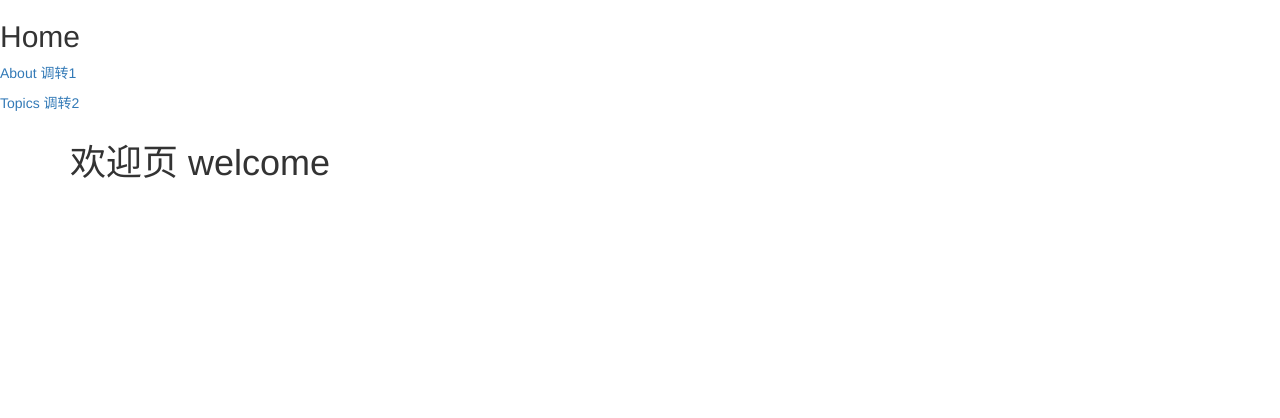
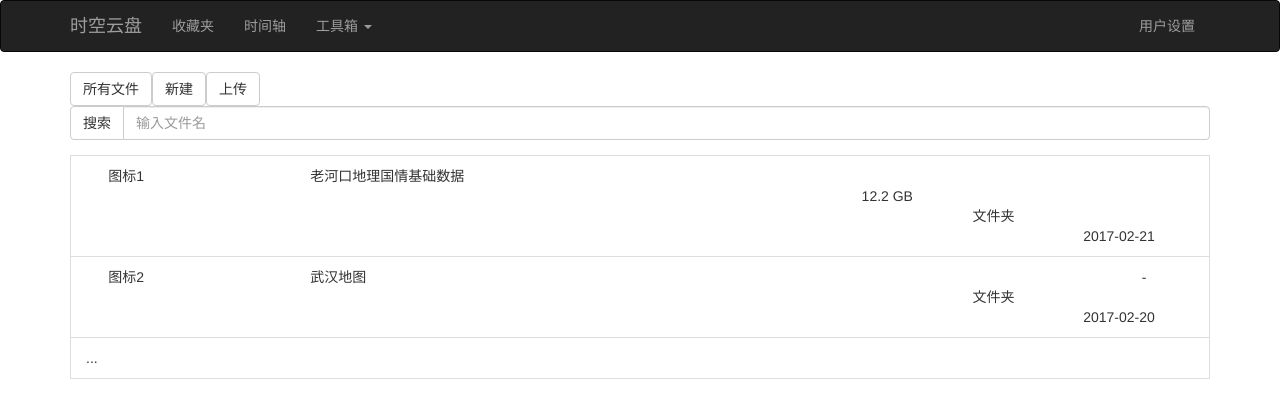
Before and after one commit to JafarAkhondali/HGTLite-geobox-securityfix-480775, a React app in the folder box/assets/: page / in a window 1280 px wide. Built offline with nearby package versions, Linux system fonts and the light colour scheme.

Commit message:
[add] file list

```diff
--- a/box/assets/src/component/BoxList.js
+++ /dev/null
@@ -1,30 +0,0 @@
-import '../../node_modules/bootstrap/dist/css/bootstrap.css';
-import   './BoxList.scss';
-
-import React, {Component} from 'react';
-import {Link} from 'react-router';
-
-import {ListGroup, ListGroupItem} from 'react-bootstrap';
-
-  class BoxList extends Component {
-
-    constructor() {
-        super()
-    }
-
-    render() {
-
-
-        return (
-            <ListGroup>
-                <ListGroupItem>Item 1</ListGroupItem>
-                <ListGroupItem><span className="boxlist">Item 2</span></ListGroupItem>
-                <ListGroupItem>...</ListGroupItem>
-            </ListGroup>
-        );
-    }
-
-
-}
-
-export default BoxList
--- /dev/null
+++ b/box/assets/src/component/FileList.js
@@ -0,0 +1,46 @@
+import '../../node_modules/bootstrap/dist/css/bootstrap.css';
+import   './FileList.scss';
+
+import React, {Component} from 'react';
+import {Link} from 'react-router';
+
+import {ListGroup, ListGroupItem} from 'react-bootstrap';
+
+class BoxList extends Component {
+
+    constructor() {
+        super()
+    }
+
+    render() {
+
+
+        return (
+            <div>
+
+                <ListGroup>
+                    <ListGroupItem>
+                        <span className="to-left2">图标1</span>
+                        <span className="to-left15">老河口地理国情基础数据</span>
+                        <span className="to-left70">12.2 GB</span>
+                        <span className="to-left80">文件夹</span>
+                        <span className="to-left90">2017-02-21</span>
+                    </ListGroupItem>
+                    <ListGroupItem>
+                        <span className="to-left2">图标2</span>
+                        <span className="to-left15">武汉地图</span>
+                        <span className="to-left70">-</span>
+                        <span className="to-left80">文件夹</span>
+                        <span className="to-left90">2017-02-20</span>
+                    </ListGroupItem>
+                    <ListGroupItem>...</ListGroupItem>
+                </ListGroup>
+            </div>
+
+        );
+    }
+
+
+}
+
+export default BoxList
--- a/box/assets/src/component/BoxList.scss
+++ b/box/assets/src/component/FileList.scss
@@ -4,6 +4,32 @@
 .boxlist {
   color: $red-base;
 }
+
+.to-left2{
+  position: relative;
+  padding-left:2%;
+}
+
+.to-left15{
+  position: relative;
+  padding-left:15%;
+}
+.to-left70{
+  position: relative;
+  padding-left:70%;
+}
+
+.to-left80{
+  position: relative;
+  padding-left:80%;
+}
+
+.to-left90{
+  position: relative;
+  padding-left:90%;
+}
+
+
 
 .list-group-item:first-child {
   border-top-left-radius: 0px;
--- /dev/null
+++ b/box/assets/src/component/FileTopIndicator.js
@@ -0,0 +1,32 @@
+import React, {Component} from 'react';
+import {Link} from 'react-router';
+import {Button,FormGroup,InputGroup,FormControl } from 'react-bootstrap'
+
+class FileTopIndicator extends Component {
+
+    constructor() {
+        super()
+    }
+
+    render() {
+        return (
+            <div>
+                <Button>所有文件</Button>
+                <Button>新建</Button>
+                <Button>上传</Button>
+                <FormGroup>
+                    <InputGroup>
+                        <InputGroup.Button>
+                            <Button>搜索</Button>
+                        </InputGroup.Button>
+                        <FormControl type="text" placeholder="输入文件名"/>
+                    </InputGroup>
+                </FormGroup>
+            </div>
+
+        )
+    }
+
+}
+
+export default FileTopIndicator
--- a/box/assets/src/component/index.js
+++ b/box/assets/src/component/index.js
@@ -1,2 +1,2 @@
-export BoxList from './BoxList';
+export BoxList from './FileList';
 export TopNavbar from './TopNavbar';
--- a/box/assets/src/container/App.js
+++ b/box/assets/src/container/App.js
@@ -1,7 +1,8 @@
 import React, {Component} from 'react';
 import {Link} from 'react-router';
+import TopNavbar from '../component/TopNavbar'
 
-class App extends Component{
+class App extends Component {
     constructor() {
         super()
     }
@@ -9,9 +10,7 @@ class App extends Component{
     render() {
         return (
             <div>
-                <h2>Home</h2>
-                <p><Link to="/about">About 调转1</Link></p>
-                <p><Link to="/topics">Topics 调转2</Link></p>
+                <TopNavbar/>
                 {this.props.children}
             </div>
         )
--- a/box/assets/src/container/FileListPage.js
+++ b/box/assets/src/container/FileListPage.js
@@ -3,9 +3,10 @@ import '../../node_modules/bootstrap/dist/css/bootstrap.css';
 import React, {Component} from 'react';
 import {Link} from 'react-router';
 
-import BoxList from '../component/BoxList'
+import FileTopIndicator from '../component/FileTopIndicator'
+import FileList from '../component/FileList'
 
-  class FileListPage extends Component {
+class FileListPage extends Component {
     constructor() {
         super()
     }
@@ -13,8 +14,8 @@ import BoxList from '../component/BoxList'
     render() {
         return (
             <div className="container">
-                <h1>文件列表 lists</h1>
-                <BoxList/>
+                <FileTopIndicator/>
+                <FileList/>
             </div>
         )
     }
--- a/box/assets/src/routes.js
+++ b/box/assets/src/routes.js
@@ -9,8 +9,8 @@ import  WelcomePage  from './container/WelcomePage'
 
 export default (
     <Route path="/" component={App}>
-        <IndexRoute component={WelcomePage}/>
-        <Route path="/files" component={FileListPage}/>
+        <IndexRoute component={FileListPage}/>
+        <Route path="/welcome" component={WelcomePage}/>
         <Route path="/accounts" component={AccountPage}/>
 
     </Route>
```
Also changed, not shown: box/assets/src/component/FileFloatingButton.js (added, +25 -0 lines), box/assets/src/index.js (+0 -44 lines).
